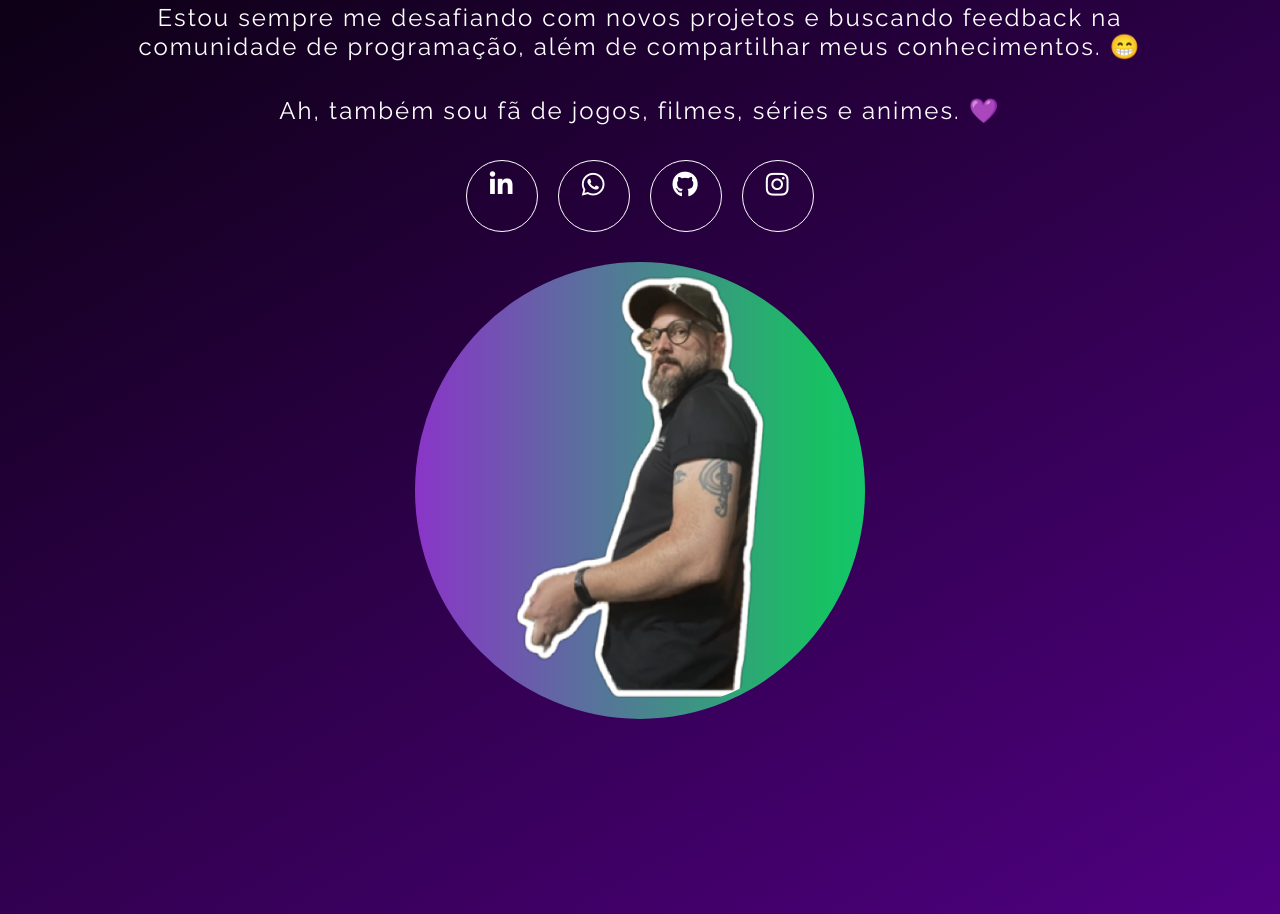
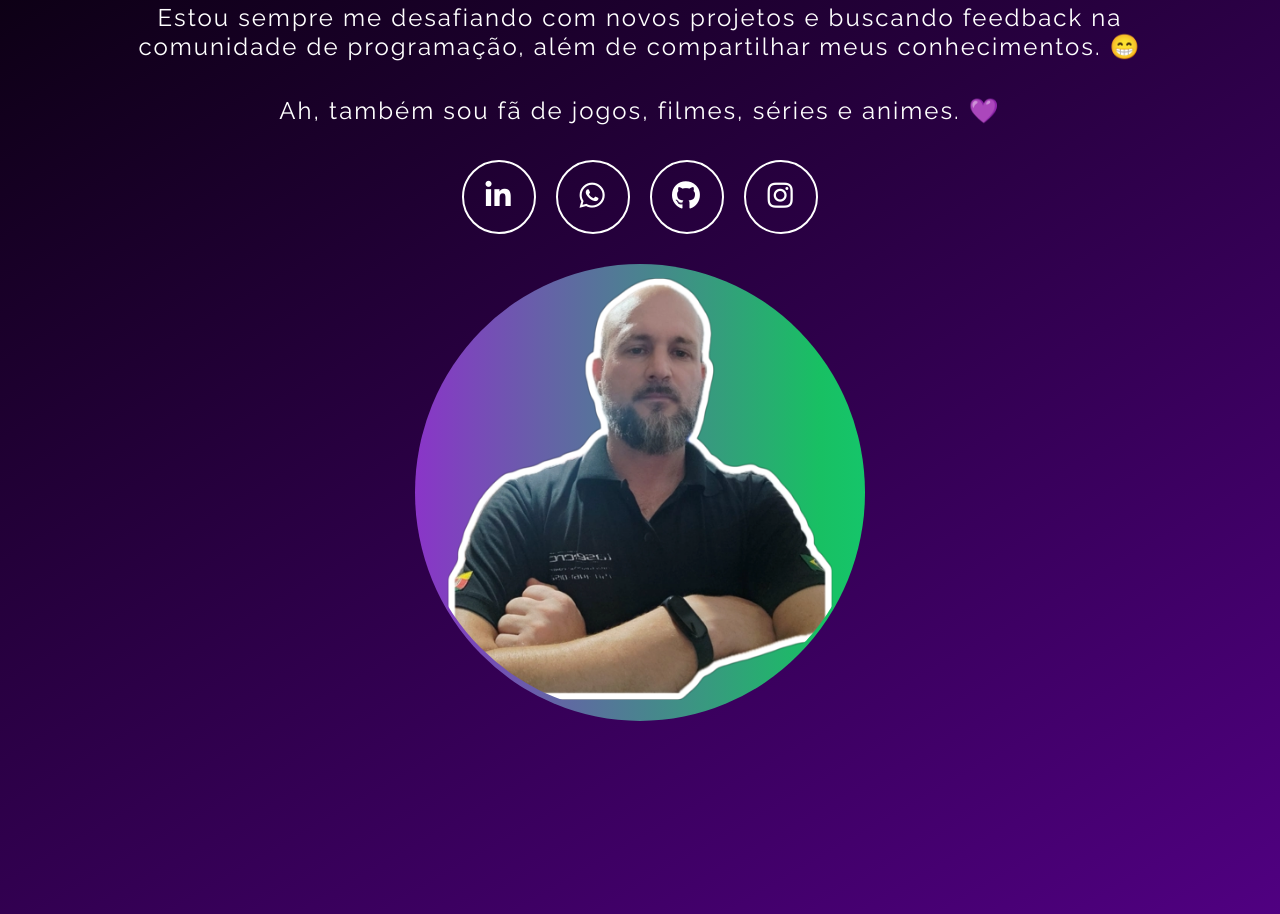
Before and after one commit to zDavidsSantos/HTML-meu-projeto-portfolio, a plain HTML site: page index.html in a window 1280 px wide. Shown: the part 328-1242 px from the top of the page. Drawn offline with nearby package versions, Linux system fonts and the light colour scheme.

Commit message:
ajuste rede social

```diff
--- a/index.html
+++ b/index.html
@@ -98,8 +98,8 @@
       <div class="container-foto">
         <div class="foto sombra-interna">
           <img
-            src="./src/images/foto-perfil.webp"
-            alt="foto do portfólio do Ricardo"
+            src="./src/images/David-perfil.webp"
+            alt="foto do portfólio do David"
           />
         </div>
       </div>
--- a/src/css/estilos.css
+++ b/src/css/estilos.css
@@ -83,19 +83,22 @@ body {
 }
 
 .home .redes-sociais a i {
-	border: 1px solid #fff;
+
+	border: 2px solid #fff;
 	border-radius: 50%;
 	width: 50px;
 	height: 50px;
+	line-height: 48px;  /* Esta linha alinha ao centro os elementos*/
 	padding: 10px;
 	text-align: center;
-	font-size: 26px;
+	font-size: 1.8rem;
 	transition: 0.3s;
+
 }
 
 .home .redes-sociais a i:hover {
 	color: #9443d8;
-	border: 1px solid #9443d8;
+	border: 2px solid #9443d8;
 	transform: scale(1.1);
 }
 
```
Also changed, not shown: src/images/David-perfil.webp (added), src/images/foto-perfil-1.png (deleted).
